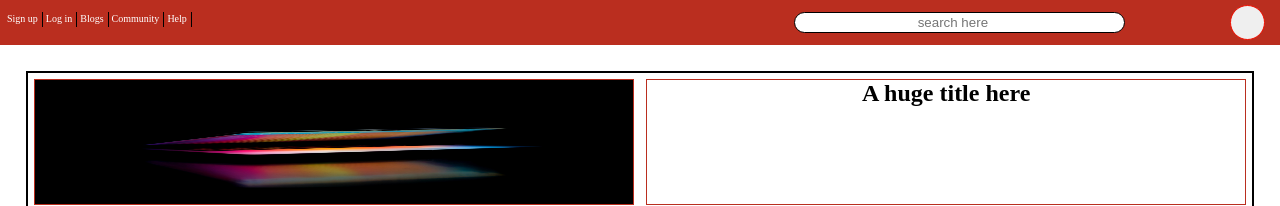
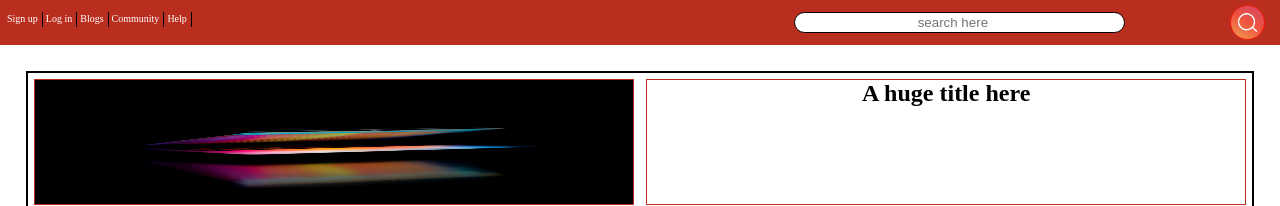
Before and after one commit to soothingkoala/soothingkoala.github.io, a plain HTML site: page index.html in a window 1280 px wide. Shown: the top 206 px of the page. Drawn offline with Linux system fonts and the light colour scheme; files whose address does not match are found by name.

Commit message:
Update style.css

```diff
--- a/style.css
+++ b/style.css
@@ -81,7 +81,7 @@ header {
  display: block;
  background-size: 33px;
  background-repeat: no-repeat;
- background-image: url('IMAGE/ICONS/search_cropped.png');
+ background-image: url('search_cropped.png');
  border: 1px solid #f00f00;
  border-radius: 50%;
  margin: 5px 2px;
```
